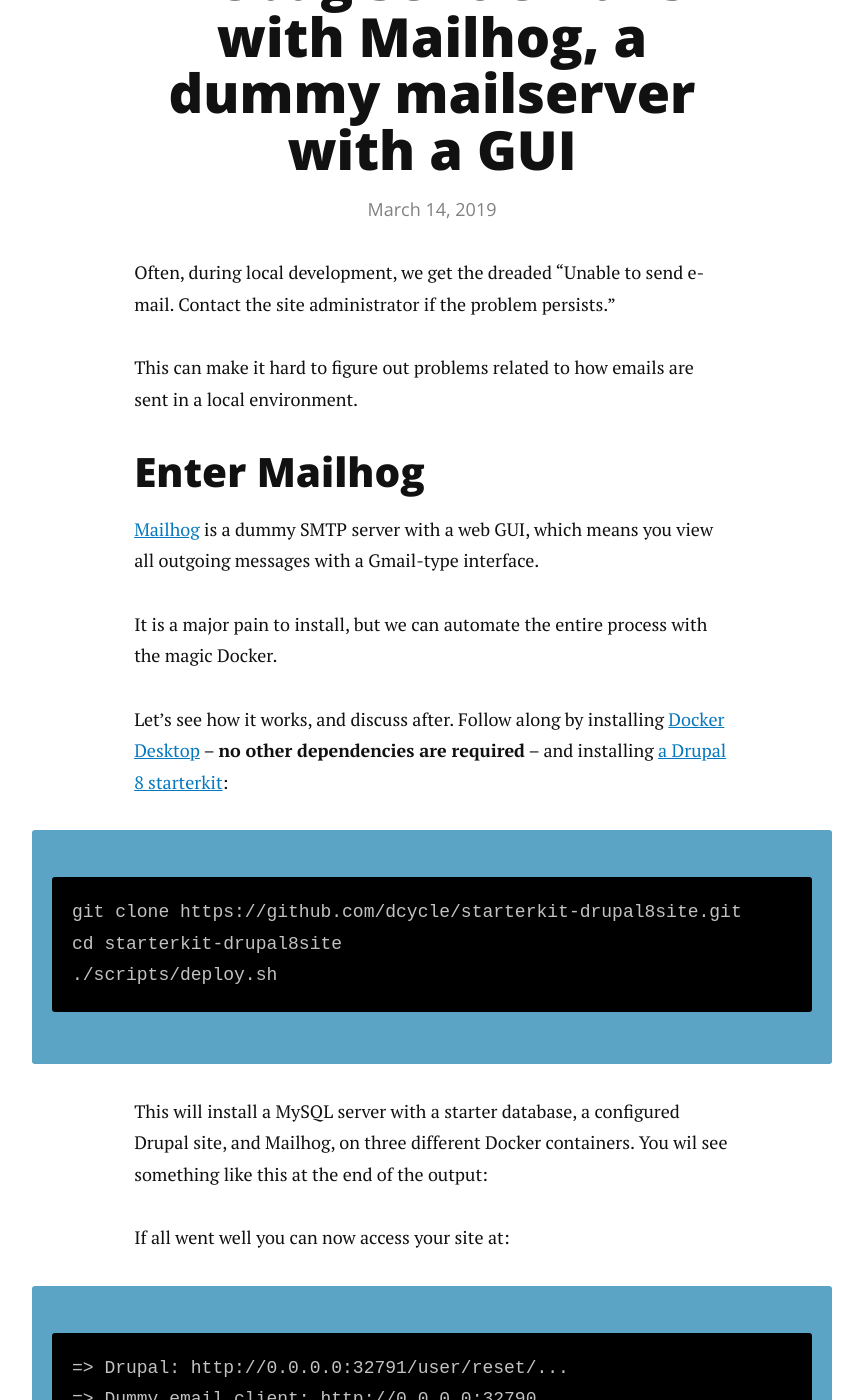
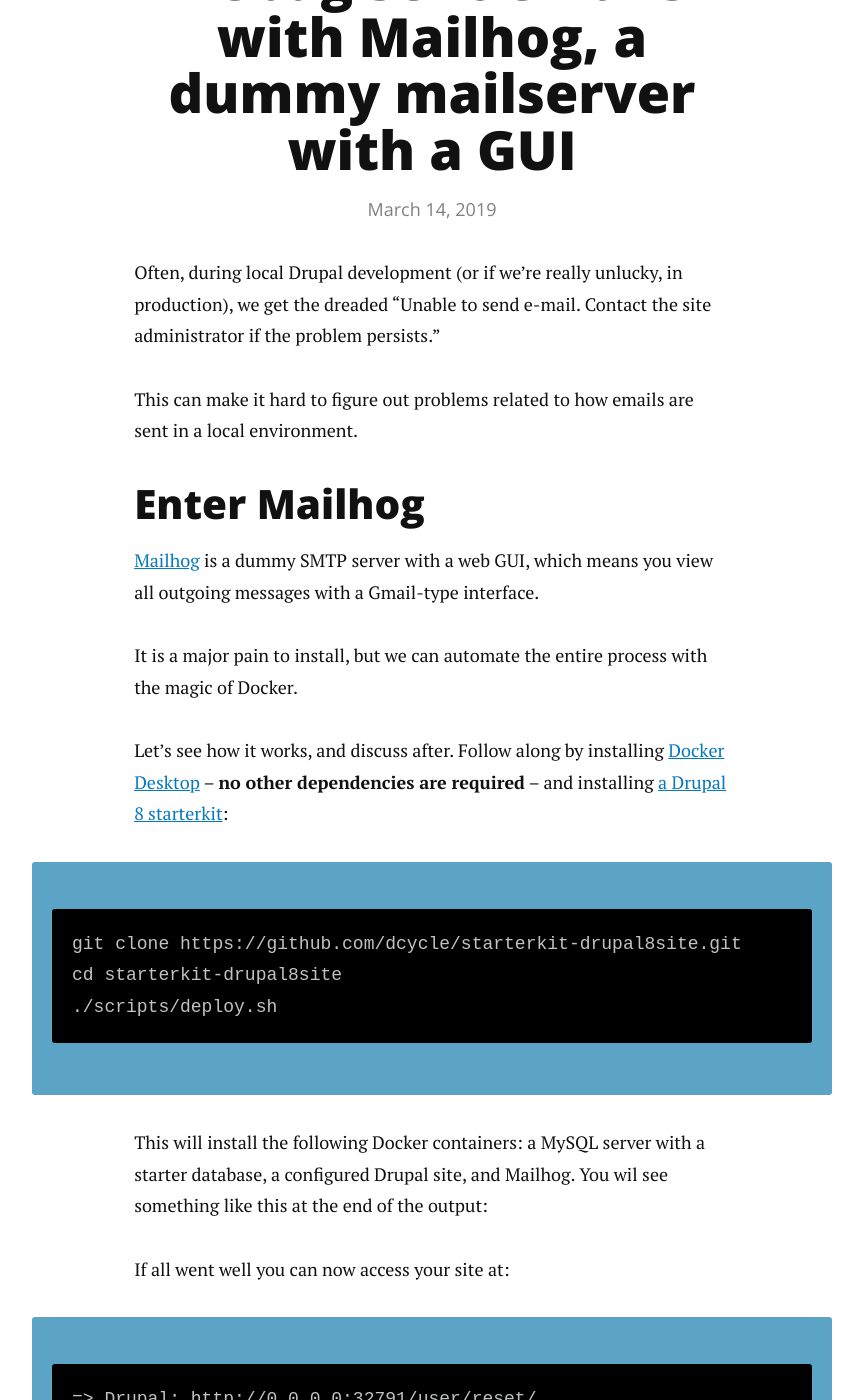
Before and after one commit to alberto56/dcycleblog, a Jekyll site: the page built from _posts/2019-03-14-mailhog.md, in a window 1280 px wide and 1400 px high, scrolled down 351 px. Shown: the whole window, without its empty margins (208-1071 px from the left). Built offline with Jekyll 4.4.1, drawn with Linux system fonts in a browser that asks for light colours; nearby versions of some CDN libraries; comment, search, counter and statistics services are not loaded; some of the changed text lies outside the part shown.

Commit message:
Update 2019-03-14-mailhog.md

```diff
--- a/_posts/2019-03-14-mailhog.md
+++ b/_posts/2019-03-14-mailhog.md
@@ -11,7 +11,7 @@
   - /blog/2019-03-14/
 ---
 
-Often, during local development, we get the dreaded "Unable to send e-mail. Contact the site administrator if the problem persists."
+Often, during local Drupal development (or if we're really unlucky, in production), we get the dreaded "Unable to send e-mail. Contact the site administrator if the problem persists."
 
 This can make it hard to figure out problems related to how emails are sent in a local environment.
 
@@ -20,7 +20,7 @@
 
 [Mailhog](https://github.com/mailhog/MailHog) is a dummy SMTP server with a web GUI, which means you view all outgoing messages with a Gmail-type interface.
 
-It is a major pain to install, but we can automate the entire process with the magic Docker.
+It is a major pain to install, but we can automate the entire process with the magic of Docker.
 
 Let's see how it works, and discuss after. Follow along by installing [Docker Desktop](https://www.docker.com/products/docker-desktop) -- **no other dependencies are required** -- and installing [a Drupal 8 starterkit](http://github.com/dcycle/starterkit-drupal8site):
 
@@ -28,7 +28,7 @@
     cd starterkit-drupal8site
     ./scripts/deploy.sh
 
-This will install a MySQL server with a starter database, a configured Drupal site, and Mailhog, on three different Docker containers. You wil see something like this at the end of the output:
+This will install the following Docker containers: a MySQL server with a starter database, a configured Drupal site, and Mailhog. You wil see something like this at the end of the output:
 
 If all went well you can now access your site at:
 
@@ -58,3 +58,7 @@
 Next, configuration: because this is for local development, [we are leaving SMTP off in the exported configuration](https://github.com/dcycle/starterkit-drupal8site/blob/master/drupal/config/smtp.settings.yml#L1), because in production we don't want SMTP to link to Mailhog. Then, in [our overridden settings](https://github.com/dcycle/starterkit-drupal8site/blob/master/drupal/settings/local-settings.php#L22-L31), we enable SMTP and set the server to "mail" and the port to 1025.
 
 Now, you can debug sent emails in a very realistic way!
+
+You can remove the starterkit environment by running:
+
+    docker-compose down -v
```
